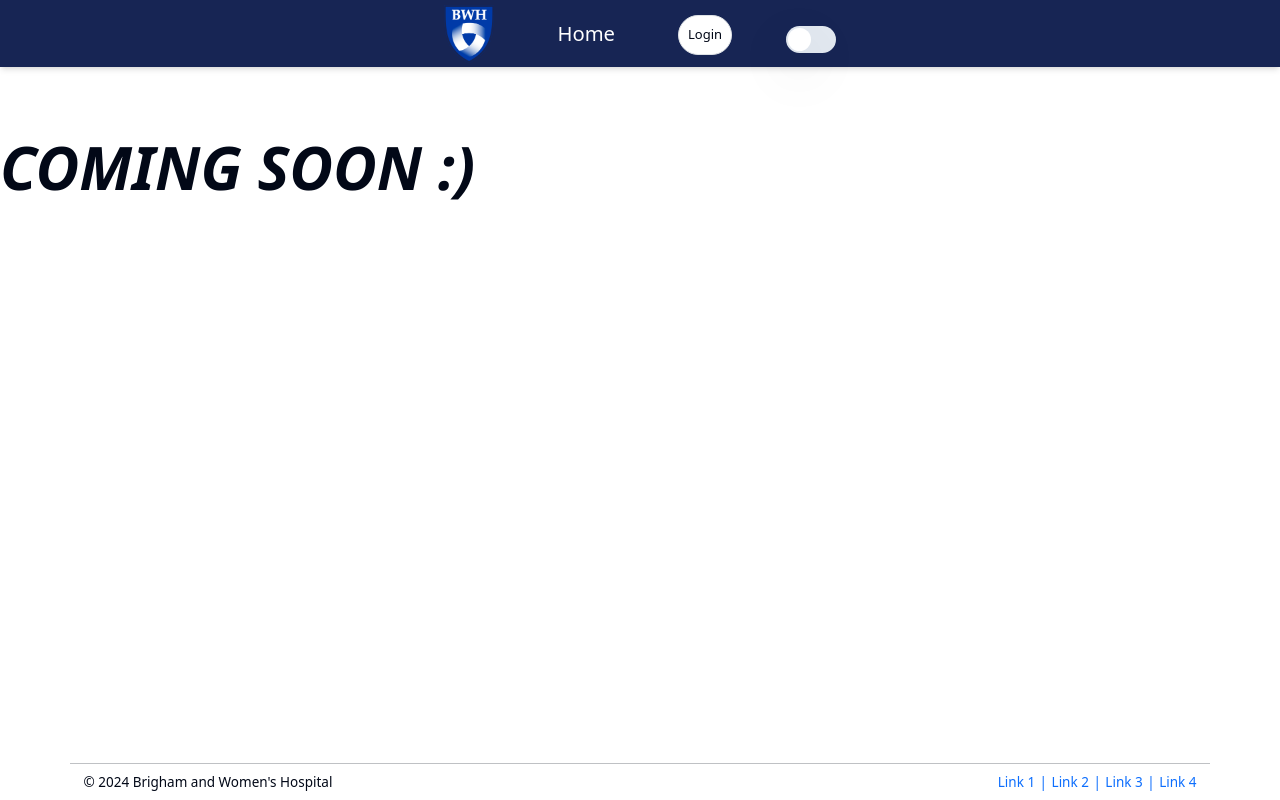
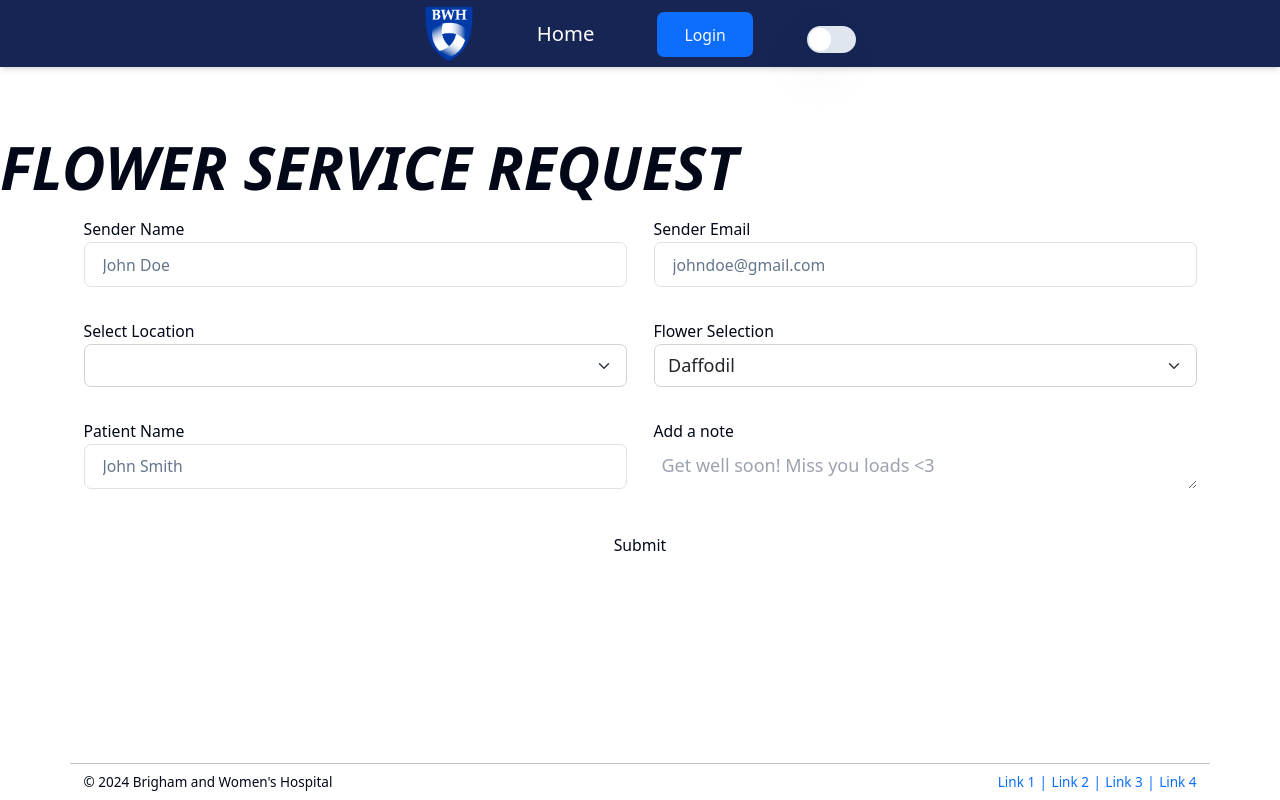
Before and after one commit to conner-olsen/BWH-Navigation-Management-System, a React (Vite) app in the folder apps/frontend/: page /CleaningService in a window 1280 px wide. Built offline with nearby package versions, Linux system fonts and the light colour scheme; no server answers.

Commit message:
Uppdates

```diff
--- /dev/null
+++ b/apps/frontend/src/components/LocationDropdown.tsx
@@ -0,0 +1,61 @@
+import {useState, useEffect} from "react";
+import {parseCSV} from "common/src/parser.ts";
+import Form from "react-bootstrap/Form";
+
+const LocationDropdown = () => {
+    const [node, setNode] = useState<string>("Select Location");
+    const [nodeCSVData, setNodeCSVData] = useState<string>("");
+
+    useEffect(() => {
+        const fetchData = async () => {
+            try {
+                // Make a GET request to the API endpoint
+                const res = await fetch("/api/download-node-csv");
+
+                // Check if the request was successful (status code 2xx)
+                if (!res.ok) {
+                    throw new Error(`HTTP error! Status: ${res.status}`);
+                }
+
+
+                const result = await res.text();
+                // Set the data in the state
+                setNodeCSVData(result);
+            } catch (err) {
+                // Handle errors
+                console.log("Failed");
+            }
+        };
+
+        fetchData().then();
+    }, []); //
+
+
+    //parse node CSV into array of CSVRows
+    const CSVRow = parseCSV(nodeCSVData);
+    //make array to be inserted in the html code
+    const roomNames = [];
+
+
+    //for each CSV row, add an option with the value as id and name as longName into array
+    for (let i = 0; i < CSVRow.length; i++) {
+        const row = CSVRow[i];
+        const rowval = Object.values(row);
+        const id = rowval[0];
+        const nodeId = row["nodeId"];
+        const longName = row["longName"];
+        roomNames.push(<option value={id}> {nodeId + " " + "(" + longName + ")"} </option>);
+    }
+
+    return (
+    <div>
+        <label className="text-sm font-medium leading-none peer-disabled:cursor-not-allowed peer-disabled:opacity-70">Select
+            Location</label>
+        <Form.Select value={node} onChange={e => setNode(e.target.value)}>
+            {roomNames}
+        </Form.Select>
+    </div>
+    );
+};
+
+export default LocationDropdown;
--- a/apps/frontend/src/components/ui/button.tsx
+++ b/apps/frontend/src/components/ui/button.tsx
@@ -1,8 +1,8 @@
 import * as React from "react";
 import { Slot } from "@radix-ui/react-slot";
 import { cva, type VariantProps } from "class-variance-authority";
+
 import cn from "../../lib/utils.ts";
-
 const buttonVariants = cva(
     "inline-flex items-center justify-center whitespace-nowrap rounded-md text-sm font-medium ring-offset-background transition-colors focus-visible:outline-none focus-visible:ring-2 focus-visible:ring-ring focus-visible:ring-offset-2 disabled:pointer-events-none disabled:opacity-50",
     {
@@ -39,20 +39,11 @@ export interface ButtonProps
 }
 
 const Button = React.forwardRef<HTMLButtonElement, ButtonProps>(
-    ({ className, asChild = false, ...props }, ref) => {
+    ({ className, variant, size, asChild = false, ...props }, ref) => {
         const Comp = asChild ? Slot : "button";
         return (
             <Comp
-                className={cn(
-                    "rounded-full",   // Make the button oval
-                    "p-2",            // Reduce padding for height
-                    "border",         // Add border
-                    "border-black",   // Black border
-                    "bg-white", // Transparent background
-                    "w-fit",           // Increase width, adjust the value as needed
-                    "h-fit",            // Reduce height, adjust the value as needed
-                    className
-                )}
+                className={cn(buttonVariants({ variant, size, className }))}
                 ref={ref}
                 {...props}
             />
--- a/apps/frontend/src/index.css
+++ b/apps/frontend/src/index.css
@@ -99,6 +99,11 @@ label {
     display: block;
 }
 
+textarea{
+    color:black;
+    border-radius: 5px;
+    height: 45px;
+}
 
 /* ============== HOMEPAGE =========== */
 @keyframes typing {
--- a/apps/frontend/src/routes/ServiceRequests/CleaningServiceRequest.tsx
+++ b/apps/frontend/src/routes/ServiceRequests/CleaningServiceRequest.tsx
@@ -1,16 +1,137 @@
+import NavBar from "../../components/NavBar.tsx";
+import React, { useState } from 'react';
+import axios from "axios";
+import {Input} from "../../components/ui/input.tsx";
+import {Col, Container, Row} from "react-bootstrap";
+import {Label} from "../../components/ui/label.tsx";
+import {Textarea} from "../../components/ui/textarea.tsx";
+import Form from "react-bootstrap/Form";
+import {Button} from "../../components/ui/button.tsx";
+import LocationDropdown from "../../components/LocationDropdown.tsx";
 
-import React from 'react';
-import NavBar from "../../components/NavBar.tsx";
+const CleaningServiceRequest: React.FC = () => {
 
-const CleaningServiceRequest = () => {
+    function getRandomInt(max: number) {
+        return Math.floor(Math.random() * max);
+    }
+
+
+
+    const [formData, setFormData] = useState({
+        id: 0,
+        senderName: '',
+        senderEmail: '',
+        nodeID: '',
+        patientName: '',
+        flowerType: '',
+        deliveryDate: '',
+        note: '',
+        status: 'UnAssigned',
+        employeeUser: 'none'
+    });
+
+    const handleSubmit = async (event: React.FormEvent) => {
+        event.preventDefault();
+        setFormData({
+            id: getRandomInt(1000000),
+            senderName: '',
+            senderEmail: '',
+            nodeID: '',
+            patientName: '',
+            flowerType: '',
+            deliveryDate: '',
+            note: '',
+            status: '',
+            employeeUser: ''
+        });
+        try {
+            const response = await axios.post("/api/populate-flower-service-request", JSON.stringify(formData), {
+                headers: {
+                    "Content-Type": 'application/json'
+                }
+            });
+
+            if (response.status === 200) {
+                console.log('Data sent successfully');
+            } else {
+                console.error('Error sending data');
+            }
+        } catch (error) {
+            console.error('Error sending data:', error);
+        }
+    };
+
+
+
     return (
         <div>
-            <NavBar/>
+            <NavBar></NavBar>
+
             <h1>
-                Coming Soon :)
+                Flower Service Request
             </h1>
+
+            <Container>
+                <Row>
+                    <Col>
+                        <div>
+                            <Label htmlFor="senderName">Sender Name</Label>
+                            <Input type="text" id="senderName" placeholder={"John Doe"}/>
+                        </div>
+                    </Col>
+                    <Col>
+                        <div>
+                            <Label htmlFor="senderEmail">Sender Email</Label>
+                            <Input type="email" id="senderEmail" placeholder={"johndoe@gmail.com"}/>
+                        </div>
+                    </Col>
+                </Row>
+                <br/>
+
+                <Row>
+                    <Col>
+                        <LocationDropdown></LocationDropdown>
+                    </Col>
+
+                    <Col>
+                        <div>
+                            <label className="text-sm font-medium leading-none peer-disabled:cursor-not-allowed peer-disabled:opacity-70">Flower Selection</label>
+                            <Form.Select>
+                                <option value="daffodils">Daffodil</option>
+                                <option value="daisies">Daisies</option>
+                                <option value="hydrangeas">Hydrangeas</option>
+                                <option value="lilies">Lilies</option>
+                                <option value="marigolds">Marigolds</option>
+                                <option value="orchids">orchids</option>
+                                <option value="roses">Roses</option>
+                            </Form.Select>
+                        </div>
+                    </Col>
+                </Row>
+
+                <br/>
+
+                <Row>
+
+
+                    <Col>
+                        <Label htmlFor="patientName">Patient Name</Label>
+                        <Input type="text" id="patientName" placeholder="John Smith"></Input>
+                    </Col>
+                    <Col>
+                        <Label htmlFor="note">Add a note</Label>
+                        <Textarea id="note" placeholder="Get well soon! Miss you loads <3"></Textarea>
+                    </Col>
+                </Row>
+                <br/>
+
+                <Row>
+                    <Button variant={"ghost"} onClick={handleSubmit}>Submit</Button>
+                </Row>
+
+
+            </Container>
         </div>
     );
 };
-
 export default CleaningServiceRequest;
--- a/apps/frontend/src/routes/ServiceRequests/FlowerServiceRequest.tsx
+++ b/apps/frontend/src/routes/ServiceRequests/FlowerServiceRequest.tsx
@@ -1,116 +1,65 @@
 import NavBar from "../../components/NavBar.tsx";
-import React, { useState, useEffect } from 'react';
-//import axios from "axios";
+import React, { useState } from 'react';
+import axios from "axios";
 import {Input} from "../../components/ui/input.tsx";
 import {Col, Container, Row} from "react-bootstrap";
 import {Label} from "../../components/ui/label.tsx";
 import {Textarea} from "../../components/ui/textarea.tsx";
 import Form from "react-bootstrap/Form";
-import {parseCSV} from "common/src/parser.ts";
+import {Button} from "../../components/ui/button.tsx";
+import LocationDropdown from "../../components/LocationDropdown.tsx";
 
 const FlowerServiceRequest: React.FC = () => {
-    const [node, setNode] = useState<string>("Select Location");
 
-
-    // const [formData, setFormData] = useState({
-    //     id: '',
-    //     senderName: '',
-    //     senderEmail: '',
-    //     nodeID: '',
-    //     patientName: '',
-    //     flowerType: '',
-    //     deliveryDate: '',
-    //     note: '',
-    //     status: 'UnAssigned',
-    //     employeeUser: 'none'
-    // });
-
-    // const handleSubmit = async (event: React.FormEvent) => {
-    //     event.preventDefault();
-    //     setFormData({
-    //         id: 0,
-    //         senderName: '',
-    //         senderEmail: '',
-    //         nodeID: '',
-    //         patientName: '',
-    //         flowerType: '',
-    //         deliveryDate: '',
-    //         note: '',
-    //         status: '',
-    //         employeeUser: ''
-    //     });
-    //     try {
-    //         const response = await axios.post("/api/populate-flower-service-request", JSON.stringify(formData), {
-    //             headers: {
-    //                 "Content-Type": 'application/json'
-    //             }
-    //         });
-    //
-    //         if (response.status === 200) {
-    //             console.log('Data sent successfully');
-    //         } else {
-    //             console.error('Error sending data');
-    //         }
-    //     } catch (error) {
-    //         console.error('Error sending data:', error);
-    //     }
-    // };
-
-    // const handleChange = (event: React.ChangeEvent<HTMLInputElement | HTMLTextAreaElement | HTMLSelectElement>) => {
-    //     const {name, value} = event.target;
-    //     setFormData((prevFormData) => ({
-    //         ...prevFormData,
-    //         [name]: value,
-    //     }));
-    // };
-
-    const [nodeCSVData, setNodeCSVData] = useState<string>("");
-
-    useEffect(() => {
-        const fetchData = async () => {
-            try {
-                // Make a GET request to the API endpoint
-                const res = await fetch("/api/download-node-csv");
-
-                // Check if the request was successful (status code 2xx)
-                if (!res.ok) {
-                    throw new Error(`HTTP error! Status: ${res.status}`);
+    function getRandomInt(max: number) {
+        return Math.floor(Math.random() * max);
     }
 
 
-                const result = await res.text();
-                // Set the data in the state
-                setNodeCSVData(result);
-            } catch (err) {
-                // Handle errors
-                console.log("Failed");
+
+    const [formData, setFormData] = useState({
+        id: 0,
+        senderName: '',
+        senderEmail: '',
+        nodeID: '',
+        patientName: '',
+        flowerType: '',
+        deliveryDate: '',
+        note: '',
+        status: 'UnAssigned',
+        employeeUser: 'none'
+    });
+
+    const handleSubmit = async (event: React.FormEvent) => {
+        event.preventDefault();
+        setFormData({
+            id: getRandomInt(1000000),
+            senderName: '',
+            senderEmail: '',
+            nodeID: '',
+            patientName: '',
+            flowerType: '',
+            deliveryDate: '',
+            note: '',
+            status: '',
+            employeeUser: ''
+        });
+        try {
+            const response = await axios.post("/api/populate-flower-service-request", JSON.stringify(formData), {
+                headers: {
+                    "Content-Type": 'application/json'
+                }
+            });
+
+            if (response.status === 200) {
+                console.log('Data sent successfully');
+            } else {
+                console.error('Error sending data');
+            }
+        } catch (error) {
+            console.error('Error sending data:', error);
         }
     };
-
-        fetchData().then();
-    }, []); //
-
-
-
-
-
-    //parse node CSV into array of CSVRows
-    const CSVRow = parseCSV(nodeCSVData);
-    //make array to be inserted in the html code
-    const roomNames = [];
-
-
-    //for each CSV row, add an option with the value as id and name as longName into array
-    for (let i = 0; i < CSVRow.length; i++) {
-        const row = CSVRow[i];
-        const rowval = Object.values(row);
-        const id = rowval[0];
-        const nodeId = row["nodeId"];
-        const longName = row["longName"];
-        roomNames.push(<option value={id}> {nodeId + " " + "(" + longName + ")"} </option>);
-    }
-
-
 
 
     return (
@@ -136,17 +85,11 @@ const FlowerServiceRequest: React.FC = () => {
                         </div>
                     </Col>
                 </Row>
+                <br/>
 
                 <Row>
                     <Col>
-                        <div>
-                            <Label htmlFor="room">Select Location</Label>
-                            <Form.Select value={node} size={"sm"}
-                                         onChange={e => setNode(e.target.value)}>
-                                {roomNames}
-                            </Form.Select>
-                        </div>
-
+                        <LocationDropdown></LocationDropdown>
                     </Col>
 
                     <Col>
@@ -164,6 +107,9 @@ const FlowerServiceRequest: React.FC = () => {
                         </div>
                     </Col>
                 </Row>
+
+                <br/>
+
                 <Row>
 
 
@@ -176,6 +122,11 @@ const FlowerServiceRequest: React.FC = () => {
                         <Textarea id="note" placeholder="Get well soon! Miss you loads <3"></Textarea>
                     </Col>
                 </Row>
+                <br/>
+
+                <Row>
+                    <Button variant={"ghost"} onClick={handleSubmit}>Submit</Button>
+                </Row>
 
 
             </Container>
```
Lines whose indentation alone changed are shown as unchanged.
